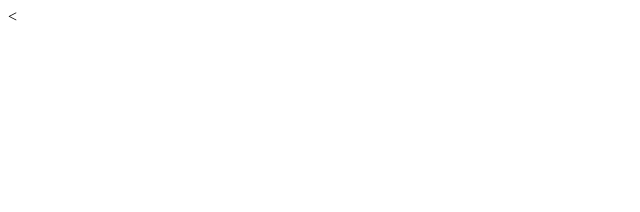
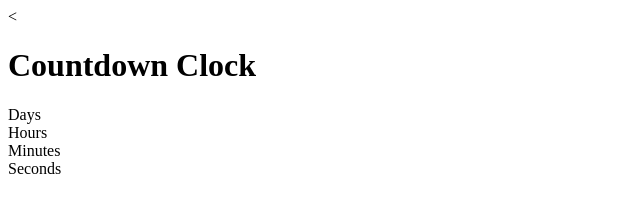
Before and after one commit to scampcoder/countdown-clock, a plain HTML site: page index.html in a window 1280 px wide. Shown: the whole page, without its empty margins (0-640 px from the left). Drawn offline with Linux system fonts and the light colour scheme.

Commit message:
Construct clock frame

```diff
--- a/index.html
+++ b/index.html
@@ -9,6 +9,26 @@
     <link rel="stylesheet" type="text/css" href="style.css">
   </head>
   <body>
+      <h1>Countdown Clock</h1>
+      <div id="clockdiv">
+        <div>
+          <span class="days"></span>
+          <div class="smalltext">Days</div>
+        </div>
+        <div>
+          <span class="hours"></span>
+          <div class="smalltext">Hours</div>
+        </div>
+        <div>
+          <span class="minutes"></span>
+          <div class="smalltext">Minutes</div>
+        </div>
+        <div>
+          <span class="seconds"></span>
+          <div class="smalltext">Seconds</div>
+        </div>
+      </div>
+
 
   </body>
 </html>
```
